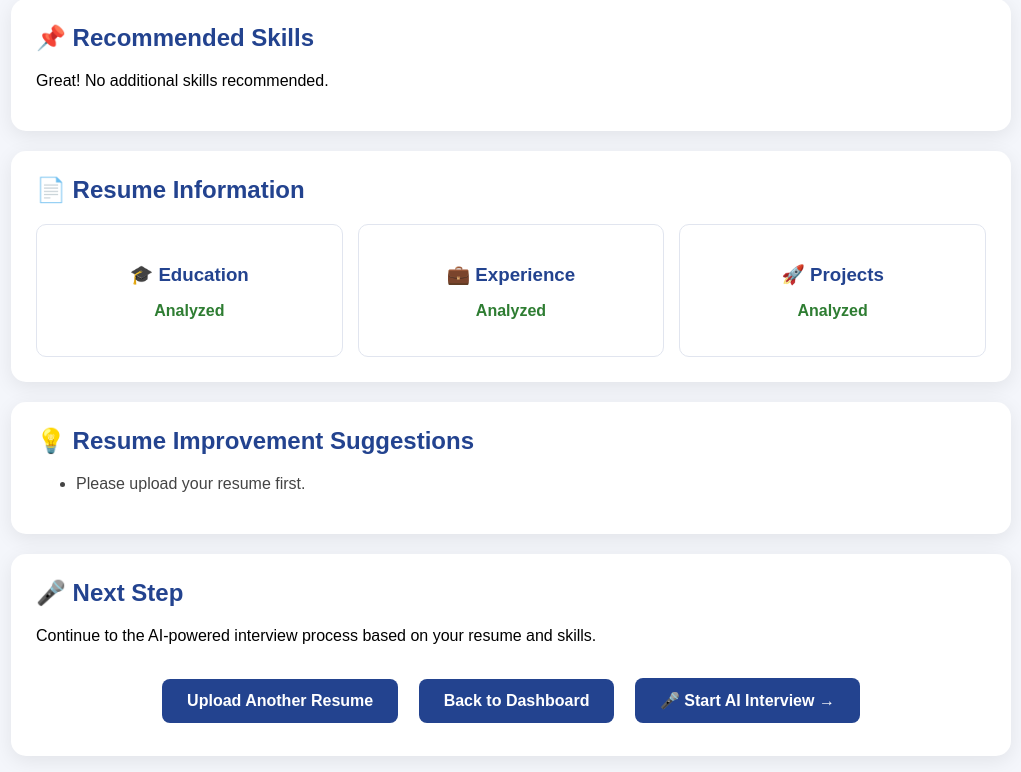
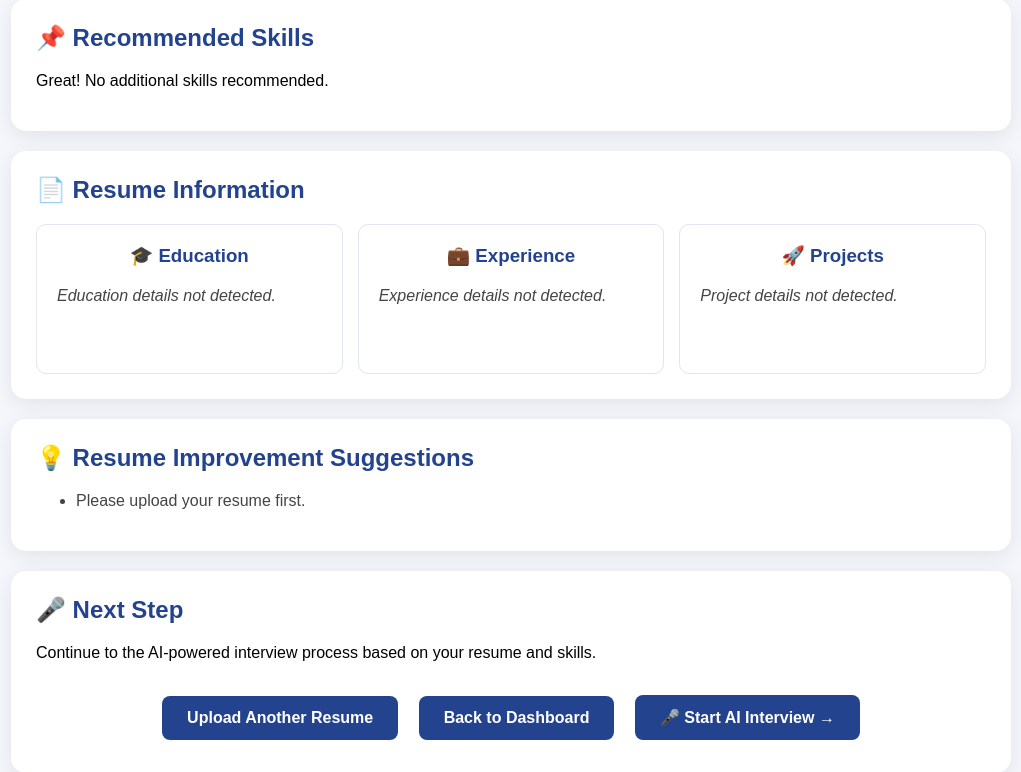
Before and after one commit to salunkeprajakta/HireSmart-AI, a Flask app: page /resume_analysis in a window 1280 px wide. Shown: the part 601-1373 px from the top of the page, without its empty margins (129-1150 px from the left). Run offline with Flask 3, Linux system fonts and the light colour scheme; the visitor is signed in with stand-in values (Sample User, id 1).

Commit message:
Fix resume analysis display

```diff
--- a/templates/resume_analysis.html
+++ b/templates/resume_analysis.html
@@ -1,9 +1,19 @@
 <!DOCTYPE html>
-<html>
+<html lang="en">
+
 <head>
+
+    <meta charset="UTF-8">
+
+    <meta
+        name="viewport"
+        content="width=device-width, initial-scale=1.0"
+    >
+
     <title>Resume Analysis - HireSmart AI</title>
 
     <style>
+
         * {
             box-sizing: border-box;
         }
@@ -104,17 +114,32 @@
             border: 1px solid #e1e5ef;
             padding: 20px;
             border-radius: 10px;
-            text-align: center;
+            text-align: left;
+            min-height: 150px;
+            background: #ffffff;
         }
 
         .info-card h3 {
             color: #23438f;
-            margin-bottom: 10px;
+            margin-top: 0;
+            margin-bottom: 12px;
+            text-align: center;
+        }
+
+        .info-card p {
+            color: #444;
+            line-height: 1.6;
+            word-break: break-word;
         }
 
         .detected {
-            color: #2e7d32;
-            font-weight: bold;
+            color: #333;
+            font-weight: normal;
+        }
+
+        .not-detected {
+            color: #777;
+            font-style: italic;
         }
 
         li {
@@ -122,13 +147,11 @@
             color: #444;
         }
 
-        /* BUTTON AREA */
         .button-area {
             text-align: center;
             margin-top: 25px;
         }
 
-        /* ALL BUTTONS BLUE */
         .button {
             display: inline-block;
             padding: 13px 25px;
@@ -146,7 +169,6 @@
             color: white;
         }
 
-        /* SECONDARY BUTTONS ALSO BLUE */
         .secondary {
             background: #23438f;
             color: white;
@@ -158,6 +180,7 @@
         }
 
         @media (max-width: 700px) {
+
             .info-grid {
                 grid-template-columns: 1fr;
             }
@@ -167,31 +190,52 @@
                 margin: 10px auto;
                 max-width: 300px;
             }
+
+            .score {
+                font-size: 45px;
             }
+        }
+
     </style>
+
 </head>
+
 
 <body>
 
 <div class="container">
 
+
+    <!-- ================================================= -->
     <!-- HEADER -->
+    <!-- ================================================= -->
+
     <div class="header">
 
-        <h1>🤖 HireSmart AI</h1>
+        <h1>
+            🤖 HireSmart AI
+        </h1>
 
-        <h2>Resume Analysis</h2>
+        <h2>
+            Resume Analysis
+        </h2>
 
         {% if filename %}
+
             <p>
-                <strong>Resume:</strong> {{ filename }}
+                <strong>Resume:</strong>
+                {{ filename }}
             </p>
+
         {% endif %}
 
     </div>
 
 
-    <!-- RESUME SCORE -->
+    <!-- ================================================= -->
+    <!-- SCORE -->
+    <!-- ================================================= -->
+
     <div class="score-card">
 
         <div class="score">
@@ -205,10 +249,15 @@
     </div>
 
 
+    <!-- ================================================= -->
     <!-- SKILLS FOUND -->
+    <!-- ================================================= -->
+
     <div class="section">
 
-        <h2>✅ Skills Found</h2>
+        <h2>
+            ✅ Skills Found
+        </h2>
 
         {% if skills %}
 
@@ -222,17 +271,24 @@
 
         {% else %}
 
-            <p>No technical skills detected.</p>
+            <p>
+                No technical skills detected.
+            </p>
 
         {% endif %}
 
     </div>
 
 
+    <!-- ================================================= -->
     <!-- RECOMMENDED SKILLS -->
+    <!-- ================================================= -->
+
     <div class="section">
 
-        <h2>📌 Recommended Skills</h2>
+        <h2>
+            📌 Recommended Skills
+        </h2>
 
         {% if missing_skills %}
 
@@ -255,42 +311,102 @@
     </div>
 
 
+    <!-- ================================================= -->
     <!-- RESUME INFORMATION -->
+    <!-- ================================================= -->
+
     <div class="section">
 
-        <h2>📄 Resume Information</h2>
+        <h2>
+            📄 Resume Information
+        </h2>
 
         <div class="info-grid">
 
+
+            <!-- ================================================= -->
+            <!-- EDUCATION -->
+            <!-- ================================================= -->
+
             <div class="info-card">
 
-                <h3>🎓 Education</h3>
+                <h3>
+                    🎓 Education
+                </h3>
+
+                {% if resume_information
+                      and resume_information.education
+                      and resume_information.education != "Not detected" %}
 
                     <p class="detected">
-                    Analyzed
+                        {{ resume_information.education }}
                     </p>
+
+                {% else %}
+
+                    <p class="not-detected">
+                        Education details not detected.
+                    </p>
+
+                {% endif %}
 
             </div>
 
 
+            <!-- ================================================= -->
+            <!-- EXPERIENCE -->
+            <!-- ================================================= -->
+
             <div class="info-card">
 
-                <h3>💼 Experience</h3>
+                <h3>
+                    💼 Experience
+                </h3>
+
+                {% if resume_information
+                      and resume_information.experience
+                      and resume_information.experience != "Not detected" %}
 
                     <p class="detected">
-                    Analyzed
+                        {{ resume_information.experience }}
                     </p>
+
+                {% else %}
+
+                    <p class="not-detected">
+                        Experience details not detected.
+                    </p>
+
+                {% endif %}
 
             </div>
 
 
+            <!-- ================================================= -->
+            <!-- PROJECTS -->
+            <!-- ================================================= -->
+
             <div class="info-card">
 
-                <h3>🚀 Projects</h3>
+                <h3>
+                    🚀 Projects
+                </h3>
+
+                {% if resume_information
+                      and resume_information.projects
+                      and resume_information.projects != "Not detected" %}
 
                     <p class="detected">
-                    Analyzed
+                        {{ resume_information.projects }}
                     </p>
+
+                {% else %}
+
+                    <p class="not-detected">
+                        Project details not detected.
+                    </p>
+
+                {% endif %}
 
             </div>
 
@@ -299,10 +415,114 @@
     </div>
 
 
-    <!-- IMPROVEMENT SUGGESTIONS -->
+    <!-- ================================================= -->
+    <!-- CANDIDATE DETAILS -->
+    <!-- ================================================= -->
+
+    {% if resume_information %}
+
     <div class="section">
 
-        <h2>💡 Resume Improvement Suggestions</h2>
+        <h2>
+            👤 Candidate Details
+        </h2>
+
+        <div class="info-grid">
+
+
+            <!-- NAME -->
+
+            <div class="info-card">
+
+                <h3>
+                    👤 Name
+                </h3>
+
+                {% if resume_information.name
+                      and resume_information.name != "Not detected" %}
+
+                    <p class="detected">
+                        {{ resume_information.name }}
+                    </p>
+
+                {% else %}
+
+                    <p class="not-detected">
+                        Name not detected.
+                    </p>
+
+                {% endif %}
+
+            </div>
+
+
+            <!-- EMAIL -->
+
+            <div class="info-card">
+
+                <h3>
+                    📧 Email
+                </h3>
+
+                {% if resume_information.email
+                      and resume_information.email != "Not detected" %}
+
+                    <p class="detected">
+                        {{ resume_information.email }}
+                    </p>
+
+                {% else %}
+
+                    <p class="not-detected">
+                        Email not detected.
+                    </p>
+
+                {% endif %}
+
+            </div>
+
+
+            <!-- PHONE -->
+
+            <div class="info-card">
+
+                <h3>
+                    📱 Phone
+                </h3>
+
+                {% if resume_information.phone
+                      and resume_information.phone != "Not detected" %}
+
+                    <p class="detected">
+                        {{ resume_information.phone }}
+                    </p>
+
+                {% else %}
+
+                    <p class="not-detected">
+                        Phone number not detected.
+                    </p>
+
+                {% endif %}
+
+            </div>
+
+        </div>
+
+    </div>
+
+    {% endif %}
+
+
+    <!-- ================================================= -->
+    <!-- SUGGESTIONS -->
+    <!-- ================================================= -->
+
+    <div class="section">
+
+        <h2>
+            💡 Resume Improvement Suggestions
+        </h2>
 
         {% if suggestions %}
 
@@ -329,10 +549,15 @@
     </div>
 
 
+    <!-- ================================================= -->
     <!-- NEXT STEP -->
+    <!-- ================================================= -->
+
     <div class="section">
 
-        <h2>🎤 Next Step</h2>
+        <h2>
+            🎤 Next Step
+        </h2>
 
         <p>
             Continue to the AI-powered interview process
@@ -341,18 +566,24 @@
 
         <div class="button-area">
 
-            <a href="{{ url_for('upload_resume') }}"
-               class="button secondary">
+            <a
+                href="{{ url_for('upload_resume') }}"
+                class="button secondary"
+            >
                 Upload Another Resume
             </a>
 
-            <a href="{{ url_for('recruiter_dashboard') }}"
-               class="button secondary">
+            <a
+                href="{{ url_for('dashboard') }}"
+                class="button secondary"
+            >
                 Back to Dashboard
             </a>
 
-            <a href="{{ url_for('interview') }}"
-               class="button">
+            <a
+                href="{{ url_for('interview') }}"
+                class="button"
+            >
                 🎤 Start AI Interview →
             </a>
 
@@ -360,7 +591,9 @@
 
     </div>
 
+
 </div>
 
 </body>
+
 </html>
```
Lines whose indentation alone changed are shown as unchanged.
